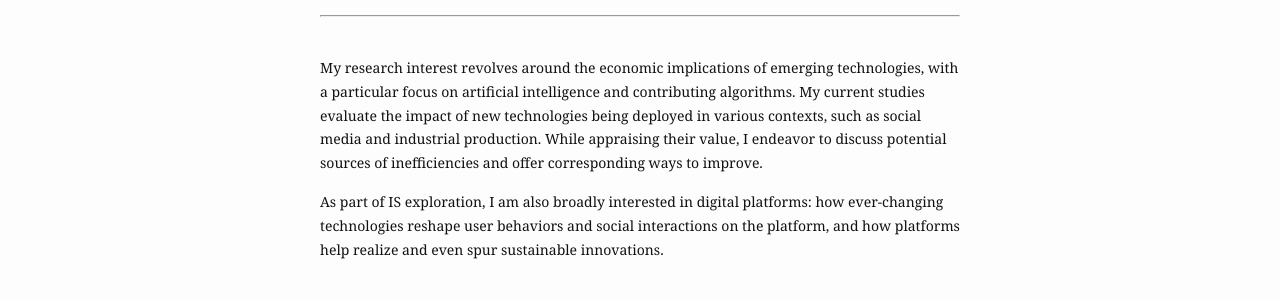
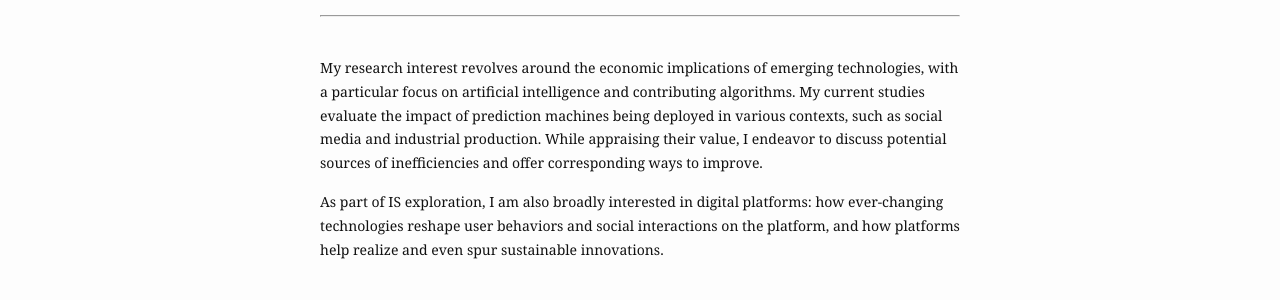
Before and after one commit to miaozhehan99/miaozhehan99.github.io, a Jekyll site: the page built from index.md, in a window 1280 px wide. Shown: the part 351-651 px from the top of the page. Built offline with Jekyll 4.4.1, drawn with Linux system fonts in a browser that asks for light colours.

Commit message:
Update index.md

```diff
--- a/index.md
+++ b/index.md
@@ -15,6 +15,6 @@ My **CV** could be found [here](https://miaozhehan99.github.io/assets/CV_Miaozhe
 
 <br/>
 
-My research interest revolves around the economic implications of emerging technologies, with a particular focus on artificial intelligence and contributing algorithms. My current studies evaluate the impact of new technologies being deployed in various contexts, such as social media and industrial production. While appraising their value, I endeavor to discuss potential sources of inefficiencies and offer corresponding ways to improve.
+My research interest revolves around the economic implications of emerging technologies, with a particular focus on artificial intelligence and contributing algorithms. My current studies evaluate the impact of prediction machines being deployed in various contexts, such as social media and industrial production. While appraising their value, I endeavor to discuss potential sources of inefficiencies and offer corresponding ways to improve.
 
 As part of IS exploration, I am also broadly interested in digital platforms: how ever-changing technologies reshape user behaviors and social interactions on the platform, and how platforms help realize and even spur sustainable innovations.
```
